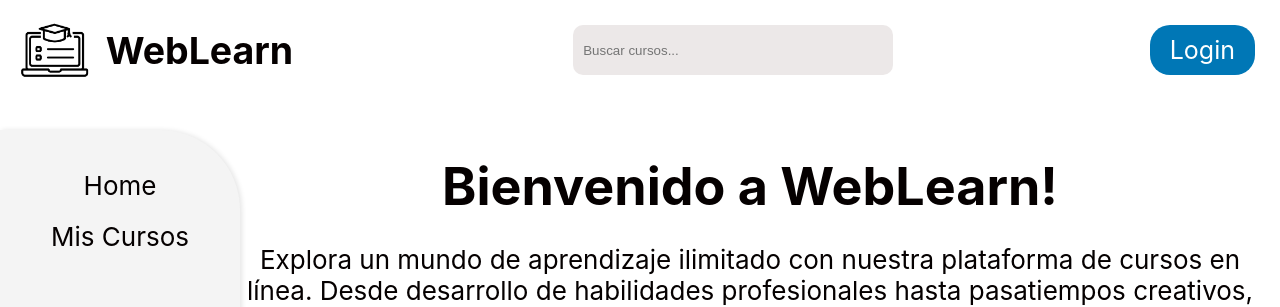
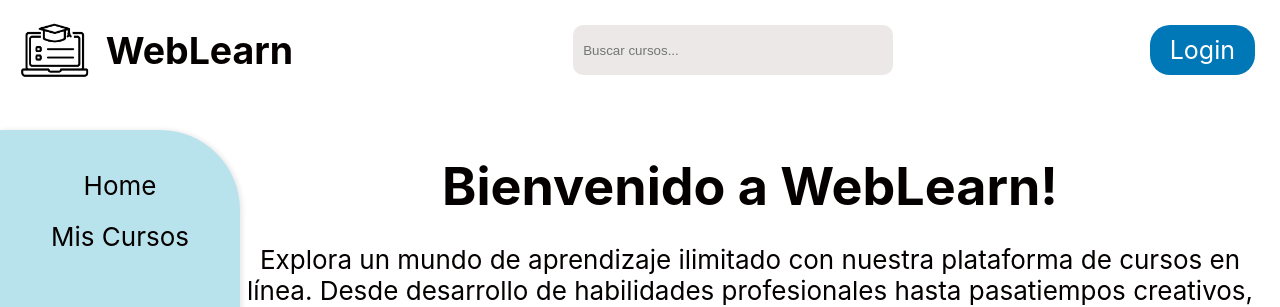
Before and after one commit to baujuncos/TP2_Docker_IS3, a React (Create React App) app in the folder frontend/: page / in a window 1280 px wide. Shown: the top 307 px of the page. Built offline with nearby package versions, Linux system fonts and the light colour scheme; no server answers.

Commit message:
nuevos estilos

```diff
--- a/frontend/src/App.css
+++ b/frontend/src/App.css
@@ -113,13 +113,37 @@ input {
     padding: 15px 60px;
 }
 
-.home-texto:hover,
-.inscripcion-texto:hover,
-.cursos-texto:hover,
-.miscursos-texto:hover {
-    background-color: #ddd3d3;
-    border-radius: 20px;
-    padding: 10px;
+.home-texto,
+.inscripcion-texto,
+.cursos-texto,
+.miscursos-texto {
+    position: relative; /* Posición relativa para el subrayado absoluto */
+    display: inline-block; /* Ajusta el ancho al contenido */
+    text-decoration: none; /* Elimina el subrayado por defecto */
+    color: #050000; /* Color del texto */
+}
+
+.home-texto::after,
+.inscripcion-texto::after,
+.cursos-texto::after,
+.miscursos-texto::after {
+    content: ''; /* Contenido vacío para el pseudo-elemento */
+    position: absolute; /* Posición absoluta respecto al enlace */
+    left: 0; /* Comienza desde la izquierda */
+    bottom: -2px; /* Distancia del subrayado respecto al texto */
+    width: 0; /* Ancho inicial del subrayado */
+    height: 3px; /* Grosor del subrayado */
+    background-color: #046a9f; /* Color del subrayado */
+    transition: width 0.3s ease-in-out, background-color 0.3s; /* Transición del ancho */
+}
+
+.home-texto:hover::after,
+.inscripcion-texto:hover::after,
+.cursos-texto:hover::after,
+.miscursos-texto:hover::after {
+    width: 100%; /* Ancho completo al hacer hover */
+    background-color: #0077b6;
+    height: 3px;
 }
 
 .login-container {
@@ -288,7 +312,7 @@ button:hover {
 .componente-columna {
     width: 190px;
     height: calc(100vh - 100px);
-    background-color: #f4f4f4;
+    background-color: #b9e3ec !important;
     padding: 20px;
     box-shadow: 2px 0 5px rgba(0, 0, 0, 0.1);
     position: fixed;
@@ -410,7 +434,7 @@ button:hover {
 }
 
 .Course-title:hover{
-    background-color: #ddd3d3;
+    background-color: #ece2e2;
     border-radius: 20px;
     padding: 8px 12px;
     font-weight: bold;
```
